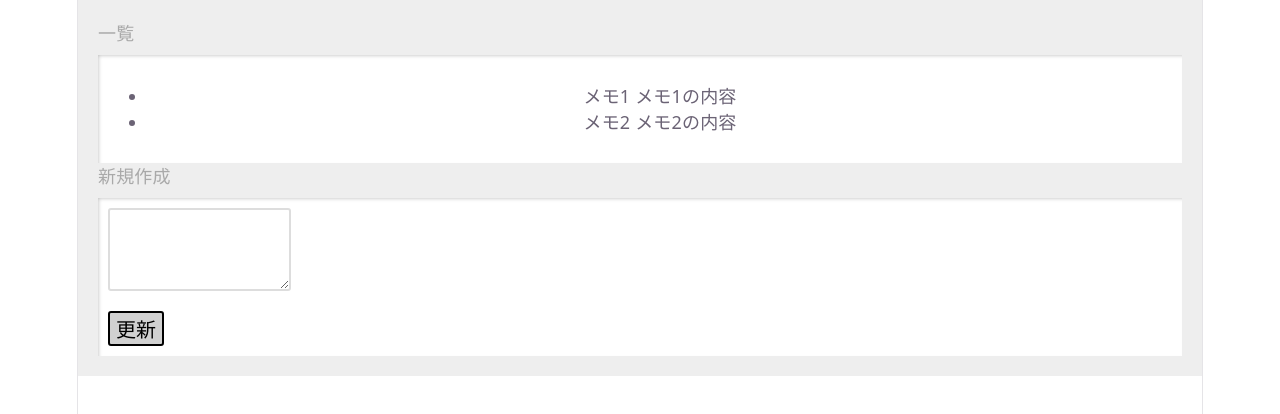
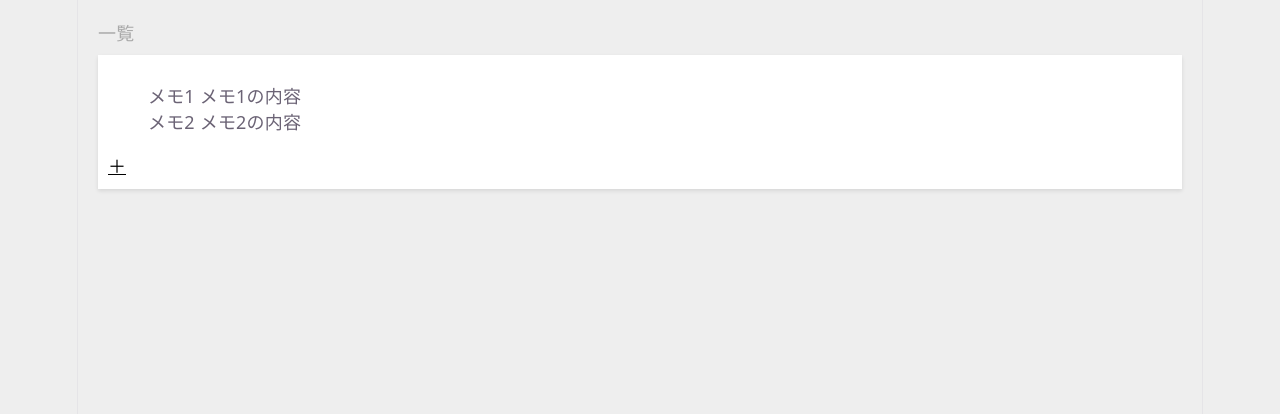
Before and after one commit to koguchi-e/react-memo-app, a React (Vite) app: page / in a window 1280 px wide. Shown: the top 414 px of the page. Built offline with nearby package versions, Linux system fonts and the light colour scheme.

Commit message:
プラスボタンで新規メモ追加

```diff
--- a/src/App.css
+++ b/src/App.css
@@ -1,12 +1,18 @@
-.app-background {
-  background-color: #eeeeee;
+body {
+  background: #eeeeee;
+  margin: 0;
+}
+
+#root {
   padding: 20px;
 }
 
 .container {
   background-color: white;
   padding: 10px;
-  box-shadow: 2px 2px 4px -2px #b7b7b7 inset;
+  box-shadow: 0 2px 4px rgba(0, 0, 0, 0.1);
+  text-align: left;
+  margin-bottom: 2em;
 }
 
 .label {
@@ -33,3 +39,25 @@
   display: flex;
   justify-content: flex-start;
 }
+
+.button:hover {
+  background-color: #e8e8e8;
+}
+
+.button-reset {
+  background: none;
+  border: none;
+  padding: 0;
+  font: inherit;
+  cursor: pointer;
+  text-decoration: underline;
+}
+
+.button-reset:hover {
+  color: #d1d1d1;
+  text-decoration: underline;
+}
+
+ul {
+  list-style: none;
+}
--- a/src/App.jsx
+++ b/src/App.jsx
@@ -15,22 +15,25 @@ function App() {
       ...memos,
       {
         id: Date.now(),
-        text: input,
+        text: "新規メモ",
       },
     ]);
     setInput("");
   };
 
   return (
-    <div className="app-background">
+    <>
       <Container label="一覧">
         <ul className="memos-list">
           {memos.map((memo) => (
             <li key={memo.id}>{memo.text}</li>
           ))}
         </ul>
+        <button className="button-reset" onClick={addMemos}>
+          ＋
+        </button>
       </Container>
-      <Container label="新規作成">
+      {/* <Container label="新規作成">
         <textarea
           id="memo-input"
           value={input}
@@ -41,8 +44,8 @@ function App() {
         <button type="submit" className="button" onClick={addMemos}>
           更新
         </button>
-      </Container>
-    </div>
+      </Container> */}
+    </>
   );
 }
 
```
